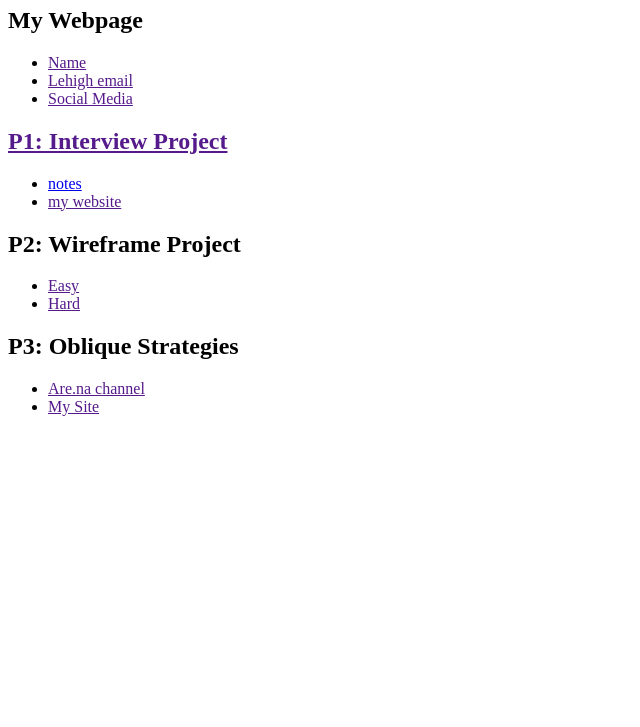
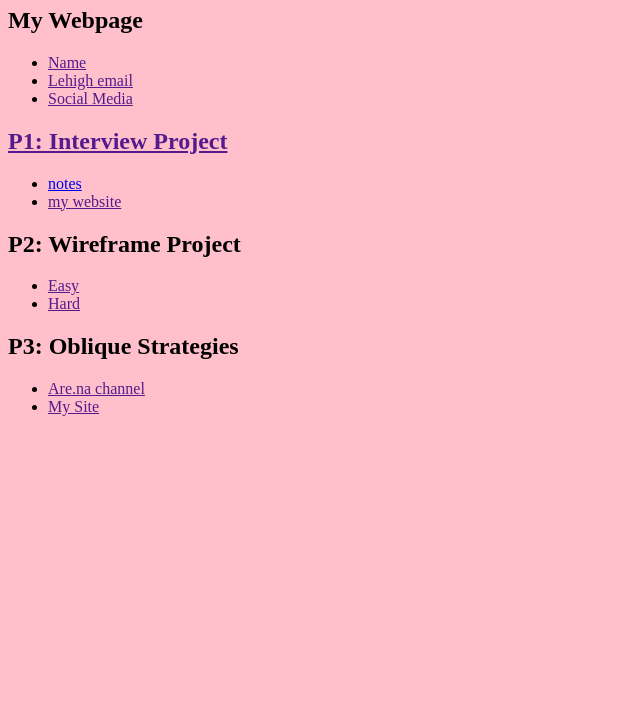
Before and after one commit to mirandaasral/mirandaasral.github.io, a plain HTML site: page download-start-up/index.html in a window 1280 px wide. Shown: the part 73-800 px from the top of the page, without its empty margins (0-640 px from the left). Drawn offline with Linux system fonts and the light colour scheme.

Commit message:
Color change

```diff
--- a/download-start-up/css/style.css
+++ b/download-start-up/css/style.css
@@ -1,4 +1,6 @@
-body,
+body{
+    background-color: pink
+}
 html {
 
 }
```
